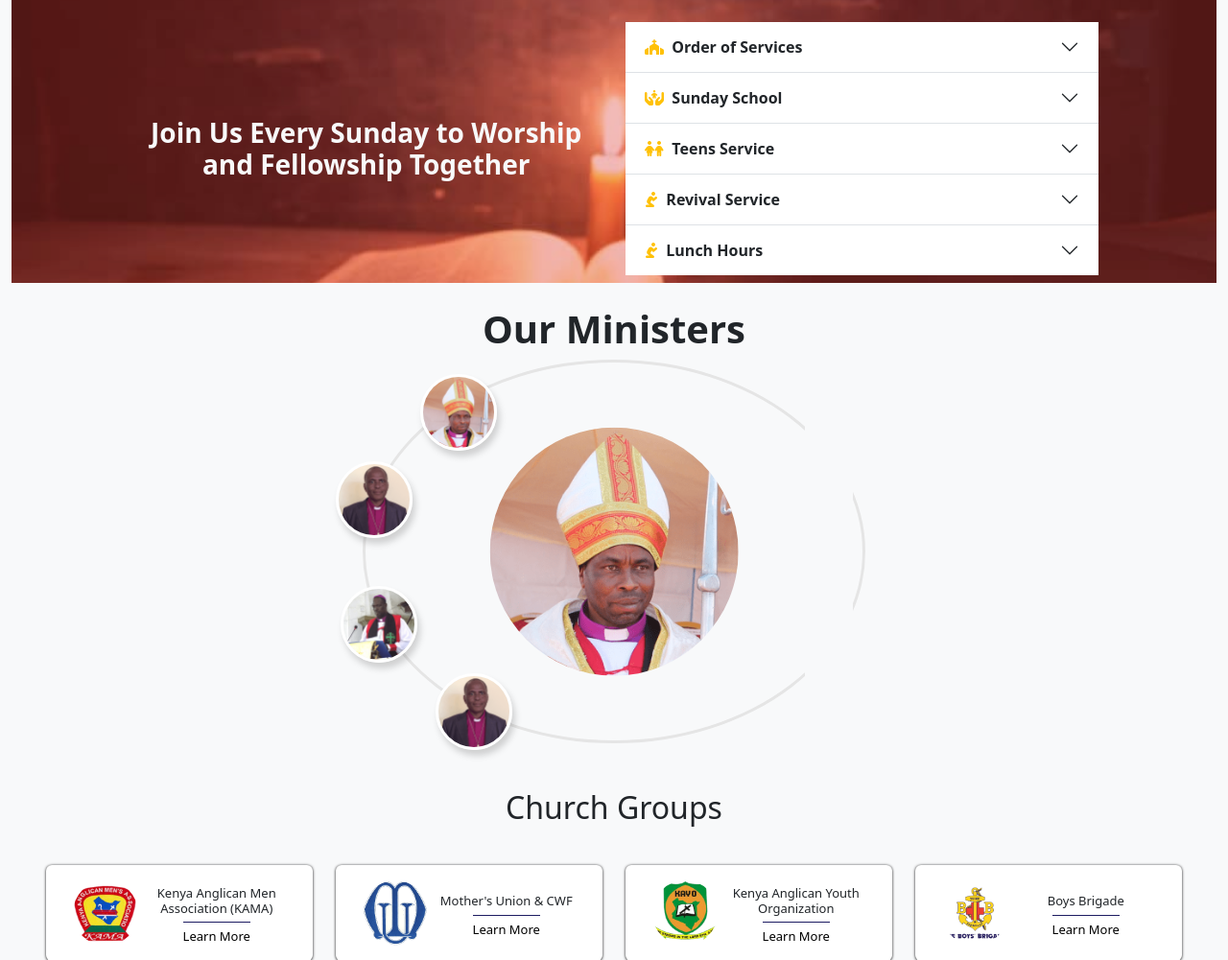
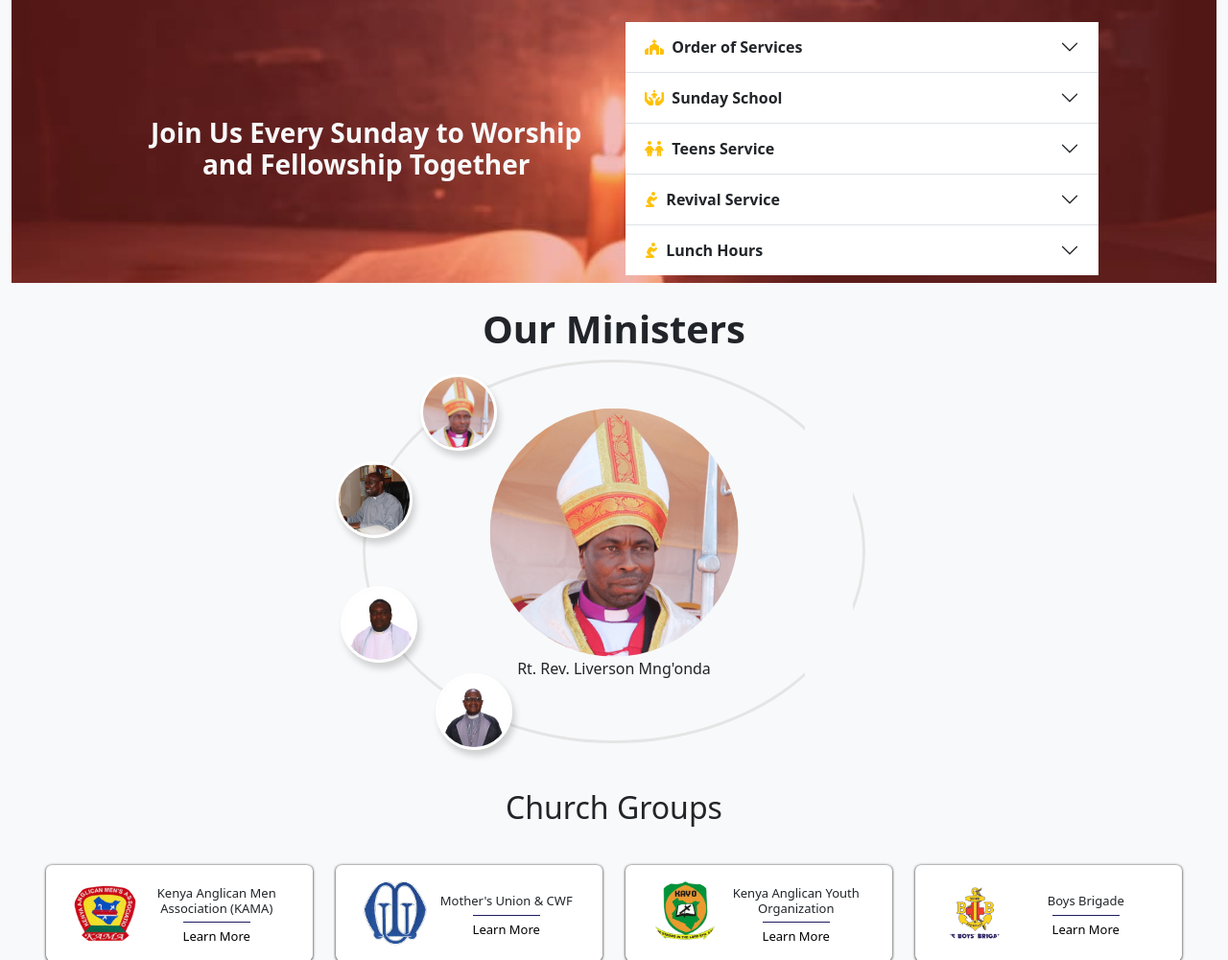
Before and after one commit to muru-technologies/church, a Django app: template church/templates/about.html in a window 1280 px wide. Shown: the part 2442-3443 px from the top of the page at 96% size. Run offline with Django 4.2, Linux system fonts and the light colour scheme; the template is opened without the code that fills it, so the values that code supplies are empty; parts of the project's set-up code (start-up, migrations or seed data) failed here and were passed over; some libraries are stand-ins or nearby versions.

Commit message:
made mpesa tweak and about us page

```diff
--- a/church/mpesa_credentials.py
+++ b/church/mpesa_credentials.py
@@ -11,8 +11,8 @@ load_dotenv()
 
 
 class MpesaC2bCredential:
-    consumer_key = 'GcvTjCwp8NxRpriHzKcepoeZe6XpUG0U'
-    consumer_secret = 'xYqFeI5UGF9rczMR'
+    consumer_key = 'AteCdAQlFkkUpu4xLtNdBeHhA76yaWJJ'
+    consumer_secret = 'hvKGbT7Uk713czvP'
     api_URL = 'https://sandbox.safaricom.co.ke/oauth/v1/generate?grant_type=client_credentials'
 
 
--- a/church/templates/about.html
+++ b/church/templates/about.html
@@ -190,27 +190,28 @@ About Us
 
           <a class="next-slide" href="JavaScript:void(0)" data-slide="2">
 
-              <img class="animate__animated animate__fadeIn" src="{% static './assets/pst.png' %}" alt="img 2">
-              <p class="text-center about-pst fw-medium"> Bishop Mwaluda <br /> Diocesan Bishop 1993 to 2016</p>
+              <img class="animate__animated animate__fadeIn" src="{% static './assets/pst2.jpeg' %}" alt="img 2">
+              <p class="text-center about-pst fw-medium"> Bishop Mwaluda <br /> Rev. Raymond Manyoki </br> Cathedral Dean </p>
 
           </a>
 
           <a class="next-slide" href="JavaScript:void(0)" data-slide="3">
 
-              <img class="animate__animated animate__fadeIn" src="{% static './assets/pst3.png' %}" alt="img 3">
-              <p class="text-center about-pst fw-medium"> rev ....</p>
+              <img class="animate__animated animate__fadeIn" src="{% static './assets/pst3.jpeg' %}" alt="img 3">
+              <p class="text-center about-pst fw-medium"> Rev. Leonard Mwakisingo </br> Asst. Dean</p>
 
           </a>
 
           <a class="next-slide" href="JavaScript:void(0)" data-slide="4">
 
-              <img class="animate__animated animate__fadeIn" src="{% static './assets/pst.png' %}" alt="img 4">
-              <p class="text-center about-pst fw-medium"> Bishop Mwaluda <br /> Diocesan Bishop 1993 to 2016</p>
+              <img class="animate__animated animate__fadeIn" src="{% static './assets/pst4.jpeg' %}" alt="img 4">
+              <p class="text-center about-pst fw-medium">  <br /> Mr. Mwang'ombe </br> Administrative Secretary</p>
           </a>
 
           <div class="slider-main-img">
 
               <img src="{% static './assets/pst1.png' %}" alt="img 5">
+              <p class="text-center about-pst fw-medium"> Rt. Rev. Liverson Mng'onda</p>
 
           </div>
 
--- a/church/views.py
+++ b/church/views.py
@@ -362,8 +362,8 @@ def give(request):
     return render(request, 'give.html')
 
 def get_access_token(request):
-    consumer_key = 'GcvTjCwp8NxRpriHzKcepoeZe6XpUG0U'
-    consumer_secret = 'xYqFeI5UGF9rczMR'
+    consumer_key = 'AteCdAQlFkkUpu4xLtNdBeHhA76yaWJJ'
+    consumer_secret = 'hvKGbT7Uk713czvP'
 
     # url for generating mpesa token
     api_url = 'https://sandbox.safaricom.co.ke/oauth/v1/generate?grant_type=client_credentials'
```
Also changed, not shown: church/static/assets/pst.png (deleted), church/static/assets/pst2.jpeg (added), church/static/assets/pst3.jpeg (added), church/static/assets/pst3.png (deleted), church/static/assets/pst4.jpeg (added).
